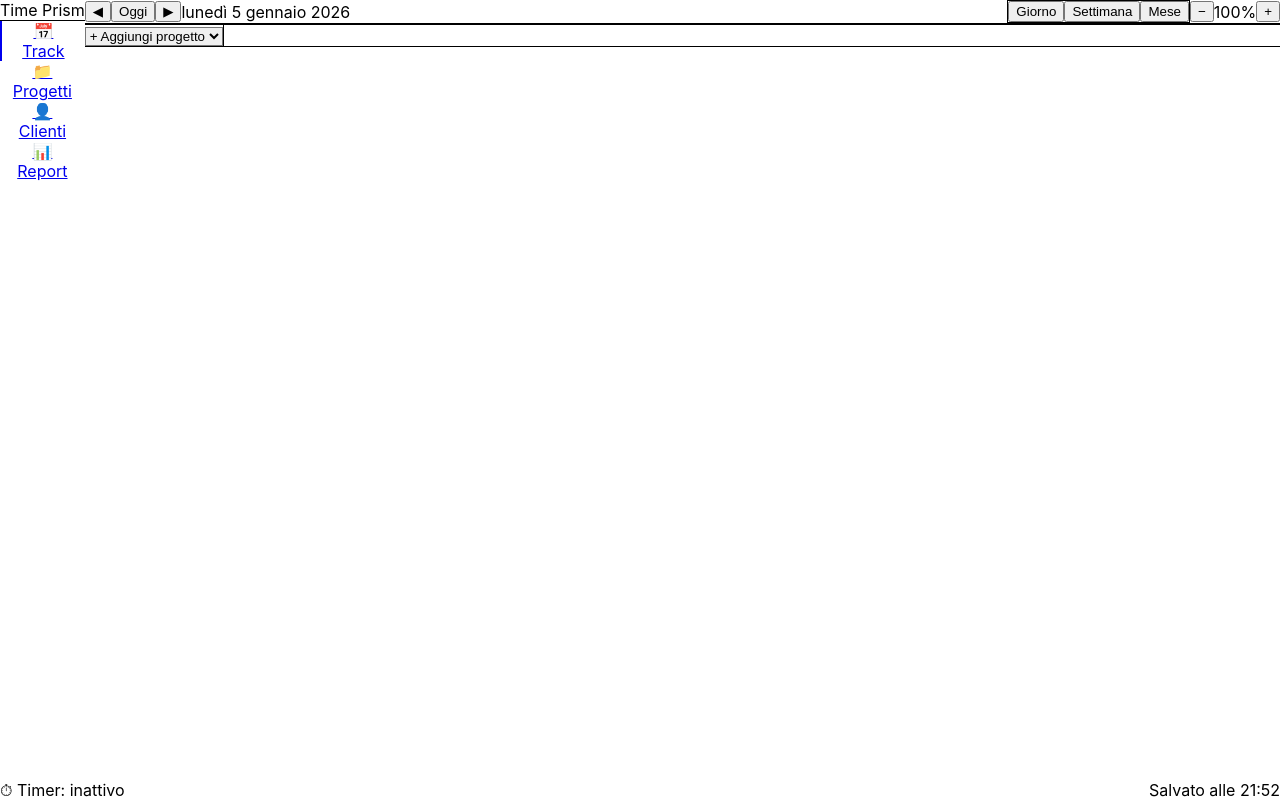
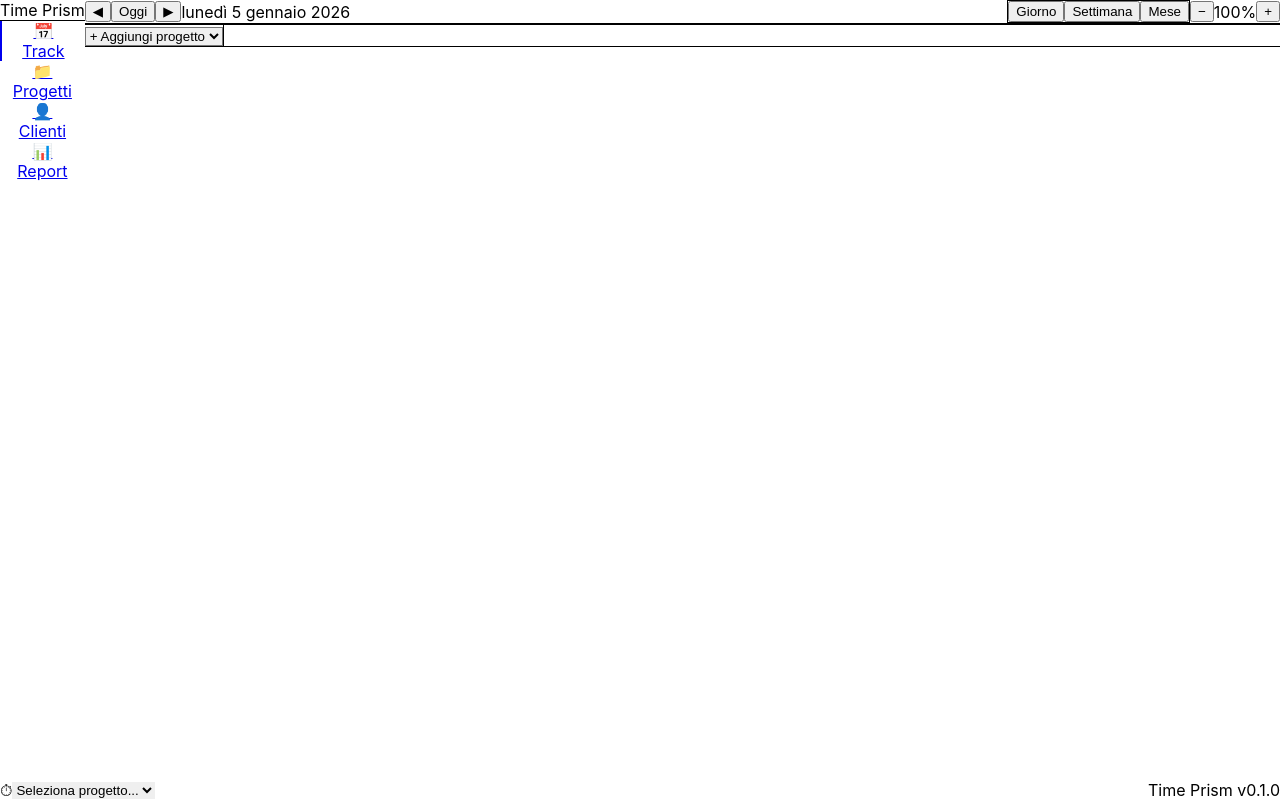
Before and after one commit to ordinov/time-prism-app, a React (Vite) app: page /#/tracking in a window 1280 px wide. Built offline with nearby package versions, Linux system fonts and the light colour scheme.

Commit message:
feat: add Timer context and StatusBar integration

```diff
--- a/src/renderer/components/StatusBar.tsx
+++ b/src/renderer/components/StatusBar.tsx
@@ -1,23 +1,55 @@
-import { useState, useEffect } from 'react'
+import { useTimer } from '../context/TimerContext'
+import { useProjects } from '../hooks/useProjects'
 
 export default function StatusBar() {
-  const [lastSaved, setLastSaved] = useState<Date | null>(null)
+  const { isRunning, projectName, elapsed, start, stop } = useTimer()
+  const { projects } = useProjects()
 
-  useEffect(() => {
-    setLastSaved(new Date())
-  }, [])
+  const formatElapsed = (seconds: number) => {
+    const h = Math.floor(seconds / 3600)
+    const m = Math.floor((seconds % 3600) / 60)
+    const s = seconds % 60
+    return `${h.toString().padStart(2, '0')}:${m.toString().padStart(2, '0')}:${s.toString().padStart(2, '0')}`
+  }
+
+  const activeProjects = projects.filter(p => !p.archived)
 
   return (
-    <div className="h-8 bg-gray-800 text-white text-xs flex items-center px-4 justify-between">
-      <div className="flex items-center gap-4">
-        <span>⏱ Timer: inattivo</span>
+    <div className="h-10 bg-gray-800 text-white text-sm flex items-center px-4 justify-between">
+      <div className="flex items-center gap-3">
+        {isRunning ? (
+          <>
+            <span className="text-green-400">⏱</span>
+            <span className="font-medium">{projectName}</span>
+            <span className="font-mono">{formatElapsed(elapsed)}</span>
+            <button
+              onClick={stop}
+              className="px-3 py-1 bg-red-500 hover:bg-red-600 rounded text-xs"
+            >
+              ⏹ Stop
+            </button>
+          </>
+        ) : (
+          <>
+            <span className="text-gray-400">⏱</span>
+            <select
+              className="bg-gray-700 text-white text-sm rounded px-2 py-1 border-none"
+              value=""
+              onChange={e => {
+                const project = activeProjects.find(p => p.id === Number(e.target.value))
+                if (project) start(project)
+              }}
+            >
+              <option value="">Seleziona progetto...</option>
+              {activeProjects.map(p => (
+                <option key={p.id} value={p.id}>{p.name}</option>
+              ))}
+            </select>
+          </>
+        )}
       </div>
-      <div>
-        {lastSaved && (
-          <span className="text-gray-400">
-            Salvato alle {lastSaved.toLocaleTimeString('it-IT', { hour: '2-digit', minute: '2-digit' })}
-          </span>
-        )}
+      <div className="text-gray-400 text-xs">
+        Time Prism v0.1.0
       </div>
     </div>
   )
--- /dev/null
+++ b/src/renderer/context/TimerContext.tsx
@@ -0,0 +1,113 @@
+import { createContext, useContext, useState, useEffect, useCallback, ReactNode } from 'react'
+import type { ProjectWithClient } from '@shared/types'
+
+interface TimerState {
+  isRunning: boolean
+  projectId: number | null
+  projectName: string | null
+  startTime: Date | null
+  elapsed: number
+}
+
+interface TimerContextValue extends TimerState {
+  start: (project: ProjectWithClient) => void
+  stop: () => Promise<void>
+}
+
+const TimerContext = createContext<TimerContextValue | null>(null)
+
+const STORAGE_KEY = 'time-prism-active-timer'
+
+export function TimerProvider({ children }: { children: ReactNode }) {
+  const [state, setState] = useState<TimerState>({
+    isRunning: false,
+    projectId: null,
+    projectName: null,
+    startTime: null,
+    elapsed: 0
+  })
+
+  // Load from localStorage on mount
+  useEffect(() => {
+    const saved = localStorage.getItem(STORAGE_KEY)
+    if (saved) {
+      try {
+        const parsed = JSON.parse(saved)
+        const startTime = new Date(parsed.startTime)
+        setState({
+          isRunning: true,
+          projectId: parsed.projectId,
+          projectName: parsed.projectName,
+          startTime,
+          elapsed: Math.floor((Date.now() - startTime.getTime()) / 1000)
+        })
+      } catch (e) {
+        localStorage.removeItem(STORAGE_KEY)
+      }
+    }
+  }, [])
+
+  // Update elapsed every second
+  useEffect(() => {
+    if (!state.isRunning || !state.startTime) return
+
+    const interval = setInterval(() => {
+      setState(s => ({
+        ...s,
+        elapsed: Math.floor((Date.now() - s.startTime!.getTime()) / 1000)
+      }))
+    }, 1000)
+
+    return () => clearInterval(interval)
+  }, [state.isRunning, state.startTime])
+
+  const start = useCallback((project: ProjectWithClient) => {
+    const startTime = new Date()
+    setState({
+      isRunning: true,
+      projectId: project.id,
+      projectName: project.name,
+      startTime,
+      elapsed: 0
+    })
+    localStorage.setItem(STORAGE_KEY, JSON.stringify({
+      projectId: project.id,
+      projectName: project.name,
+      startTime: startTime.toISOString()
+    }))
+  }, [])
+
+  const stop = useCallback(async () => {
+    if (!state.isRunning || !state.projectId || !state.startTime) return
+
+    const endTime = new Date()
+    await window.api.sessions.create({
+      project_id: state.projectId,
+      start_at: state.startTime.toISOString(),
+      end_at: endTime.toISOString()
+    })
+
+    setState({
+      isRunning: false,
+      projectId: null,
+      projectName: null,
+      startTime: null,
+      elapsed: 0
+    })
+    localStorage.removeItem(STORAGE_KEY)
+  }, [state])
+
+  return (
+    <TimerContext.Provider value={{ ...state, start, stop }}>
+      {children}
+    </TimerContext.Provider>
+  )
+}
+
+export function useTimer() {
+  const context = useContext(TimerContext)
+  if (!context) {
+    throw new Error('useTimer must be used within TimerProvider')
+  }
+  return context
+}
--- a/src/renderer/main.tsx
+++ b/src/renderer/main.tsx
@@ -2,12 +2,15 @@ import React from 'react'
 import ReactDOM from 'react-dom/client'
 import { HashRouter } from 'react-router-dom'
 import App from './App'
+import { TimerProvider } from './context/TimerContext'
 import './index.css'
 
 ReactDOM.createRoot(document.getElementById('root')!).render(
   <React.StrictMode>
     <HashRouter>
-      <App />
+      <TimerProvider>
+        <App />
+      </TimerProvider>
     </HashRouter>
   </React.StrictMode>
 )
```
